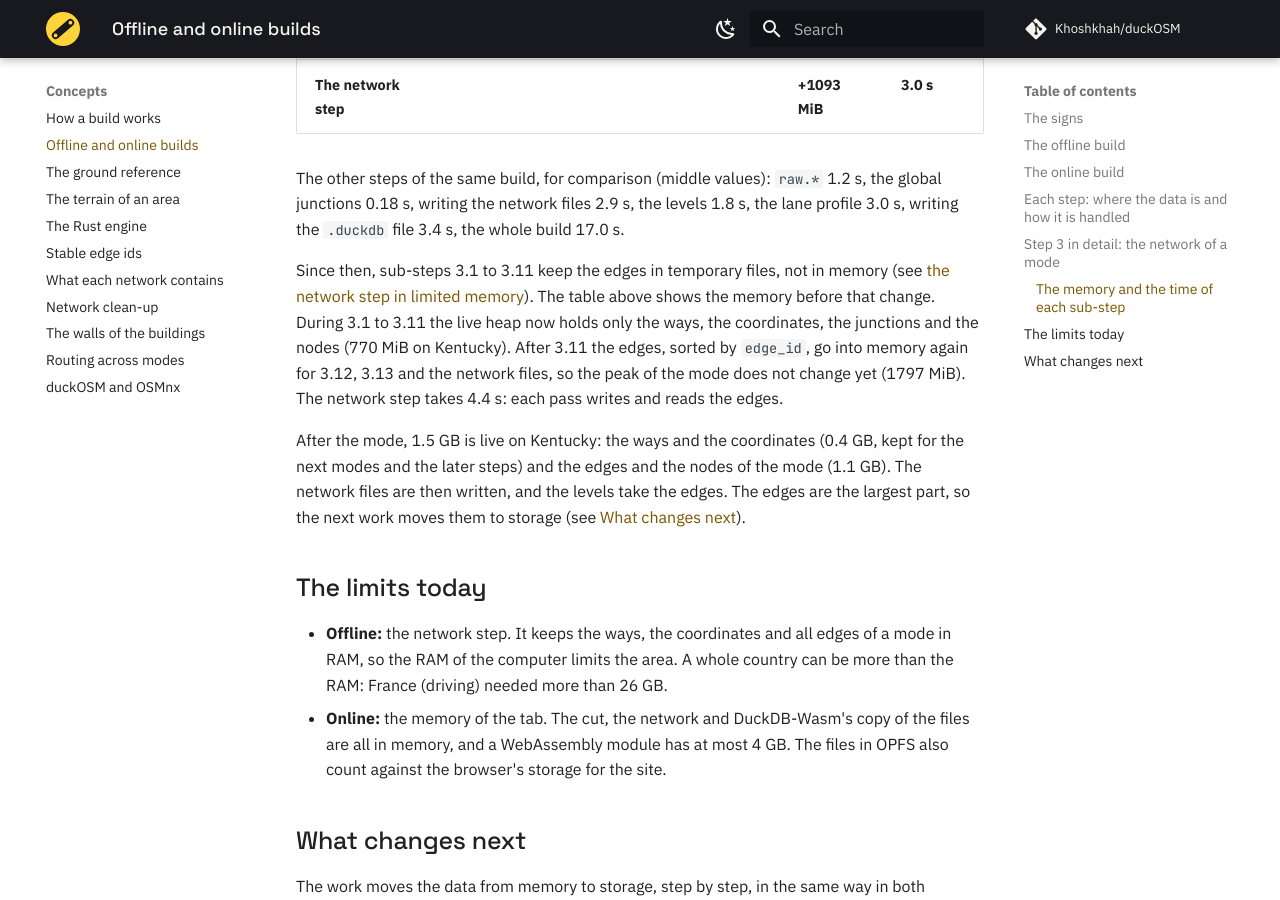
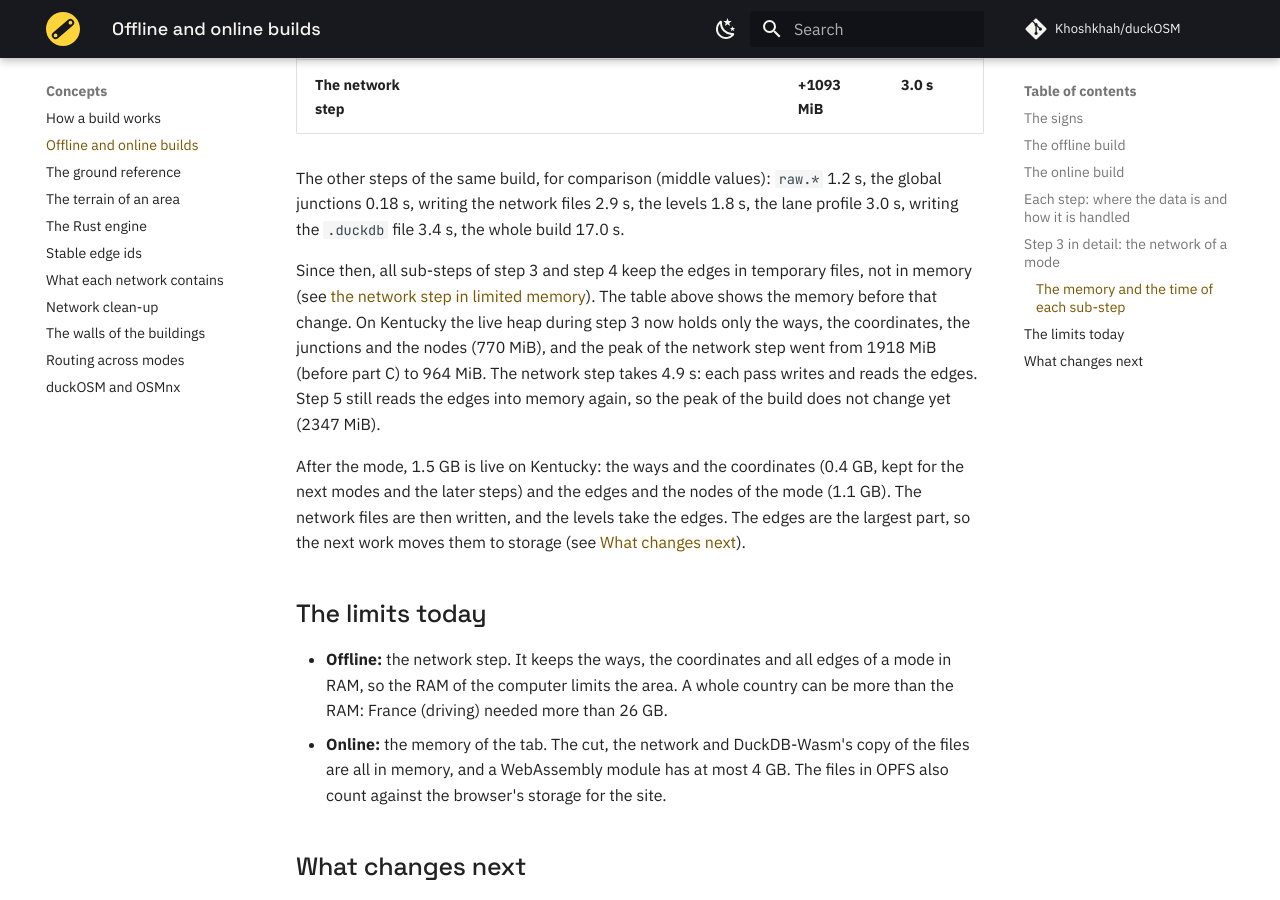
Before and after one commit to Khoshkhah/duckOSM, an MkDocs documentation site: the page built from docs/concepts/offline-online.md, in a window 1280 px wide and 900 px high, scrolled down 10561 px. Built offline with MkDocs 1.6.1 and Material for MkDocs 9.7.7, drawn with Linux system fonts in a browser that asks for light colours; comment, search, counter and statistics services are not loaded.

Commit message:
Network sub-steps 3.12, 3.13 and step 4: the design note and the measurements
Co-Authored-By: Claude Opus 5.5 <noreply@anthropic.com>

```diff
--- a/docs/concepts/offline-online.md
+++ b/docs/concepts/offline-online.md
@@ -189,12 +189,12 @@ flowchart TB
 The other steps of the same build, for comparison (middle values): `raw.*` 1.2 s, the global junctions 0.18 s, writing the
 network files 2.9 s, the levels 1.8 s, the lane profile 3.0 s, writing the `.duckdb` file 3.4 s, the whole build 17.0 s.
 
-Since then, sub-steps 3.1 to 3.11 keep the edges in temporary files, not in memory (see
+Since then, all sub-steps of step 3 and step 4 keep the edges in temporary files, not in memory (see
 [the network step in limited memory](https://github.com/Khoshkhah/duckOSM/blob/main/docs/design/network_stream.md)).
-The table above shows the memory before that change. During 3.1 to 3.11 the live heap now holds only the ways, the
-coordinates, the junctions and the nodes (770 MiB on Kentucky). After 3.11 the edges, sorted by `edge_id`, go into
-memory again for 3.12, 3.13 and the network files, so the peak of the mode does not change yet (1797 MiB). The network
-step takes 4.4 s: each pass writes and reads the edges.
+The table above shows the memory before that change. On Kentucky the live heap during step 3 now holds only the ways,
+the coordinates, the junctions and the nodes (770 MiB), and the peak of the network step went from 1918 MiB (before
+part C) to 964 MiB. The network step takes 4.9 s: each pass writes and reads the edges. Step 5 still reads the edges
+into memory again, so the peak of the build does not change yet (2347 MiB).
 
 After the mode, 1.5 GB is live on Kentucky: the ways and the coordinates (0.4 GB, kept for the next modes and the
 later steps) and the edges and the nodes of the mode (1.1 GB). The network files are then written, and the levels take
```
Also changed, not shown: docs/design/network_stream.md (+45 -1 lines).
